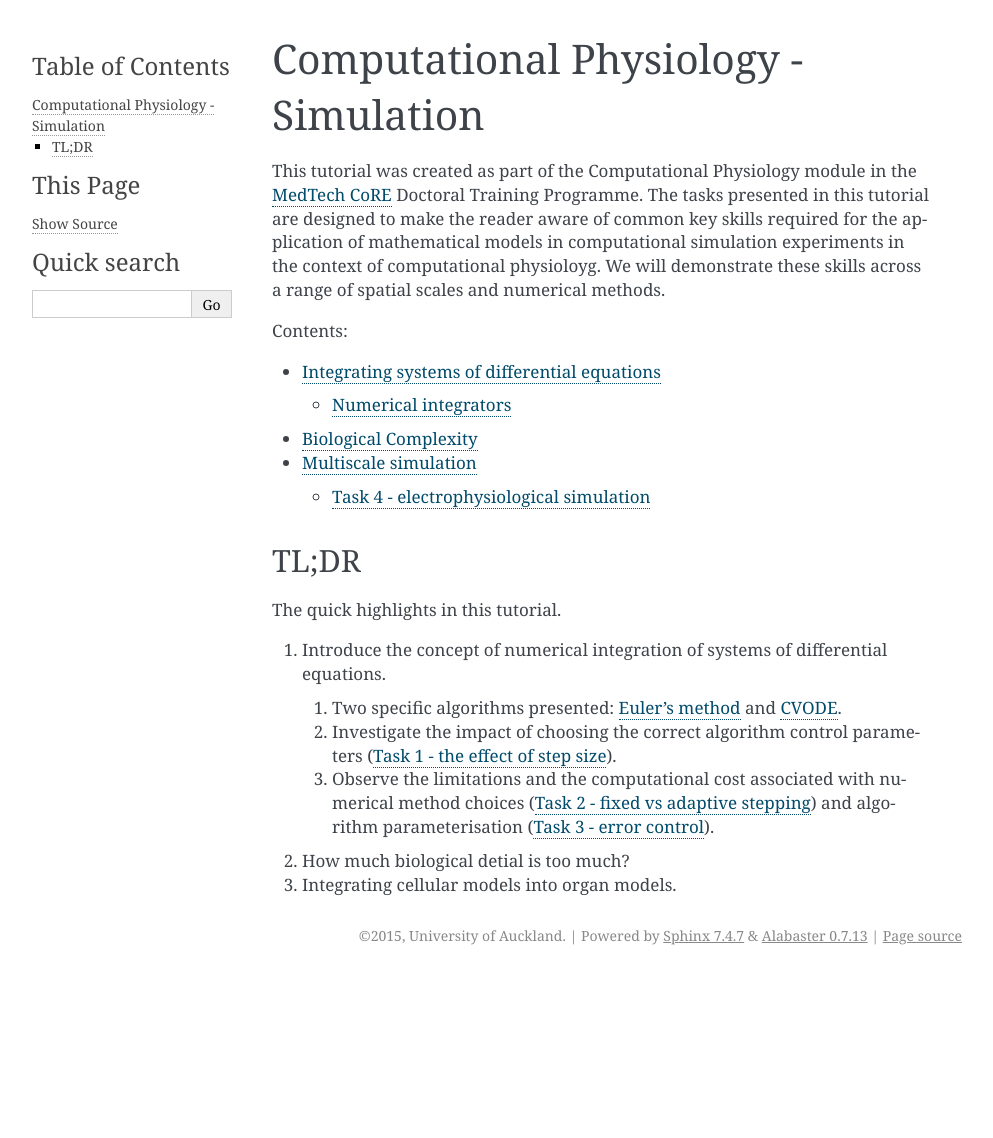
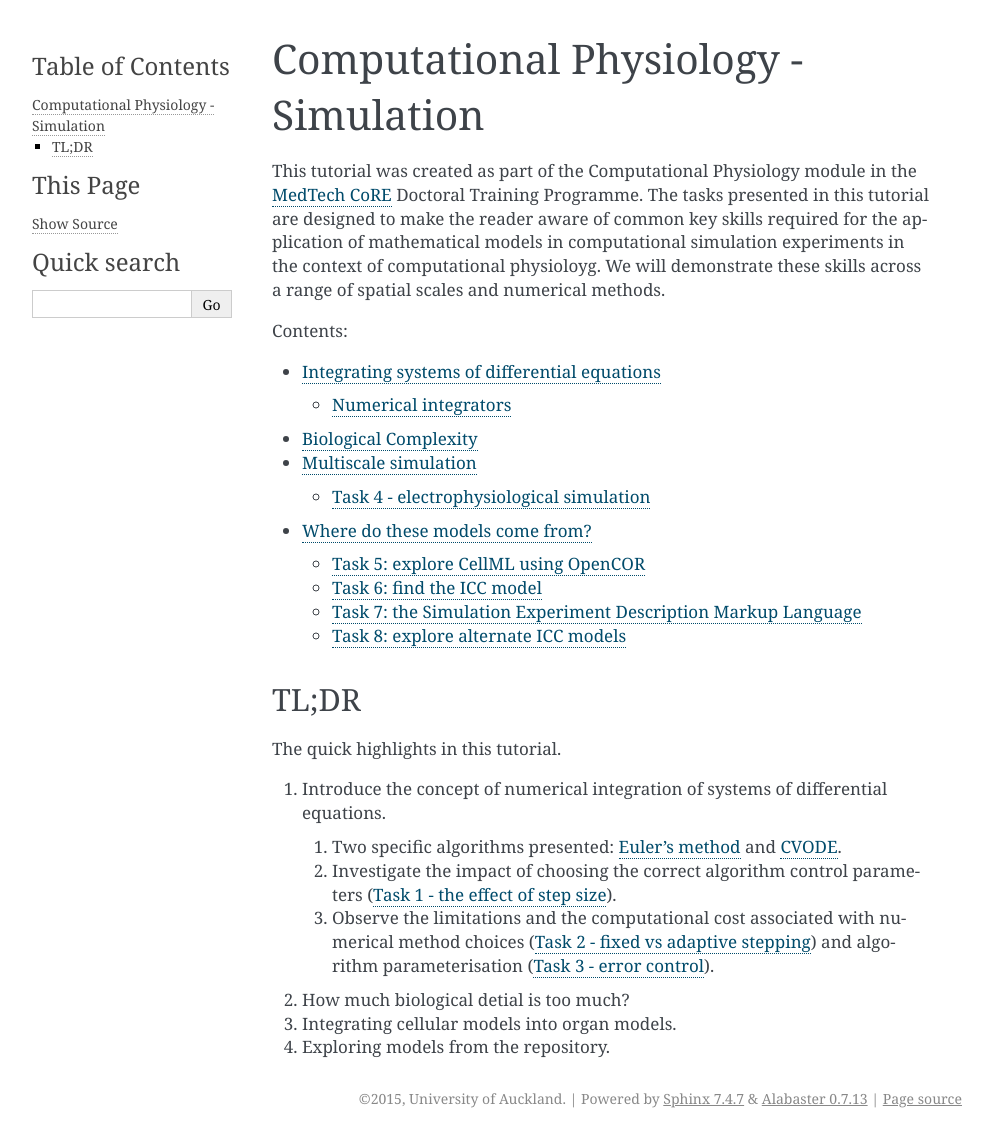
Before and after one commit to ABI-Tutorials/DTP-Simulation, a Sphinx documentation site: the page built from source/index.rst, in a window 1280 px wide. Shown: the whole page, without its empty margins (148-1141 px from the left). Built offline with Sphinx 7.4.7, drawn with Linux system fonts in a browser that asks for light colours; pages that are not in the unit, such as notebooks, are missing from menus; before the commit the page ends 975 px from its top, so only the background shows below that; some of the changed lines change nothing that is shown.

Commit message:
adding new section on using OpenCOR to explore models and intereact with the repository

```diff
--- /dev/null
+++ b/source/OpenCOR.rst
@@ -0,0 +1,48 @@
+.. _dtp_cp_sim_opencor:
+
+Where do these models come from?
+================================
+
+.. contents::
+
+In the previous steps in this tutorial, you have explored simulations performed using mathematical models encoded in the `CellML <https://cellml.org>`_ format. CellML provides a powerful technology to encode these models in a modular and reusable manner which is easily exchangable between tools.
+
+Task 5: explore CellML using OpenCOR
+++++++++++++++++++++++++++++++++++++
+
+In this task, we switch from MAP Client to :ref:`OpenCOR <cellml_opencor_pmr_tutorial__installation>`. The first step is to get some familarity with using OpenCOR to create models and execute simulations. This can be achieved by working through :ref:`cellml_opencor_pmr_tutorial__first_model`.
+
+Did you notice that link at the end of that section? With a single click you are able to launch the Van der Pol oscillator in OpenCOR and immediately simulate and interact with the model.
+
+#. How cool is that?
+
+Task 6: find the ICC model
+++++++++++++++++++++++++++
+
+As you will have seen, using the model repository and OpenCOR it is *usually* easy to find useful models and explore them as an aid to understanding some aspect of the model or system represented by the model.
+
+#. Take a look at :ref:`cellml_opencor_pmr_tutorial__open_existing` to learn another way to find models in the repository and load it into OpenCOR.
+#. Can you find the ICC model from Task 3 in the repository? Load the ICC model into OpenCOR and see if you can reproduce the simulation behaviours you observed when exploring the simulation settings in Task 3 using the MAP Client.
+#. Pretty cool that these two different tools can access the same model description and (hopefully) get the same results, right?!
+
+Task 7: the Simulation Experiment Description Markup Language
++++++++++++++++++++++++++++++++++++++++++++++++++++++++++++++
+
+Once you are able to reproduce the simulations and plots from Task 3, it would be good to save the configuration of the simulation so that you are able to easily re-run the simulation experiment in a manner similar to that Van der Pol oscillator link above.
+
+#. See :ref:`cellml_opencor_pmr_tutorial__sedml_web_lab` to learn how to achieve this.
+#. Try and export a SED-ML document which reproduces the ICC simulation result you observed back in Task 3 (preferably a working instance, but getting the same errors is also verification!).
+#. Share the SED-ML document with a fellow student and see if they are able to get the same result.
+
+
+Task 8: explore alternate ICC models
+++++++++++++++++++++++++++++++++++++
+
+One benefit of computational physiology is that it makes it easy to explore and compare different hypotheses. The ICC model introduced in Task 3 is a model that captures one representation of the ICC electrophysiology, but there are others. To finsh off this part of the module, take a look through the repository to explore some of the other ICC models that are available. And since the ICC cells are primarily driving the contraction of the smooth muscle cells in the GI system, you might want to see if you can discover any smooth muscle cell models that might be relevant to the GI system.
+
+.. toctree::
+   :hidden:
+
+   ../../opencor-tutorial/source/create_and_first_run
+   ../../opencor-tutorial/source/open_existing
+   ../../opencor-tutorial/source/sedml_func_cur_web_lab
--- a/source/index.rst
+++ b/source/index.rst
@@ -18,6 +18,7 @@
    odeintegration
    biologicalcomplexity
    multiscale
+   OpenCOR
 
 .. _dtp_cp_sim_overview:
 
@@ -34,6 +35,7 @@
 
 #. How much biological detial is too much?
 #. Integrating cellular models into organ models.
+#. Exploring models from the repository.
 
 
 ..   Indices and tables
```
